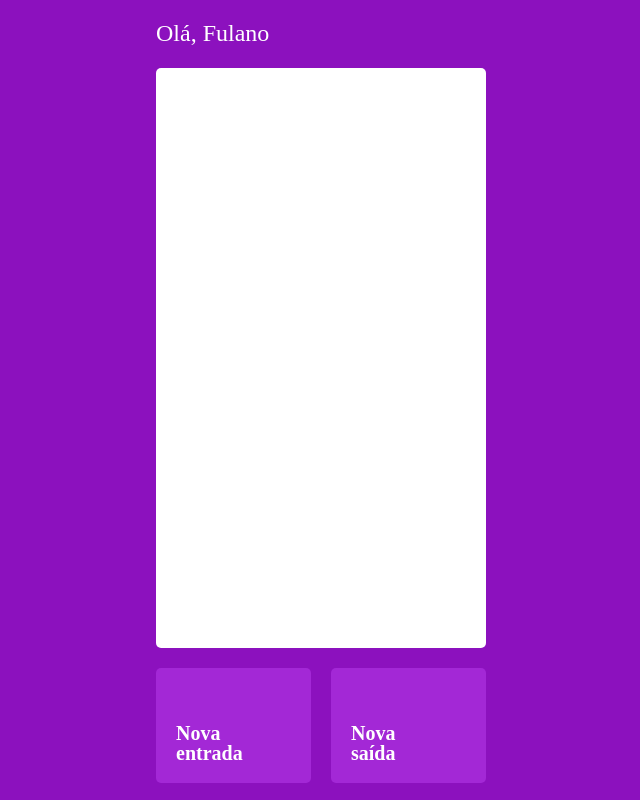
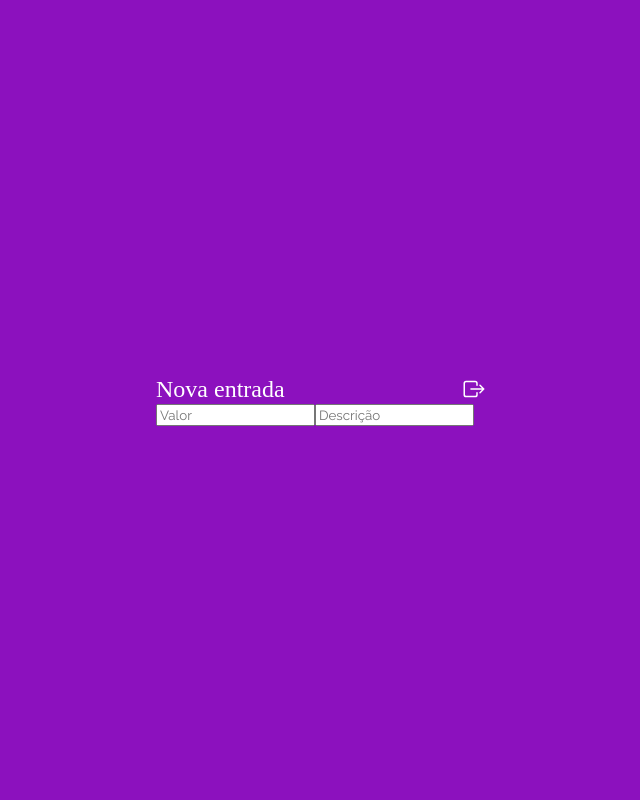
Before and after one commit to Canudin/projeto14-mywallet-front, a React (Create React App) app: page /nova-entrada in a window 1280 px wide. Shown: the whole page, without its empty margins (319-959 px from the left). Built offline with nearby package versions, Linux system fonts and the light colour scheme; no server answers; a web font is replaced by a local one.

Commit message:
v1.0.1 - Adicionada página Nova Entrada

```diff
--- a/src/App.js
+++ b/src/App.js
@@ -7,6 +7,7 @@ import AuthContext from "./contexts/AuthContext";
 import LoginPage from "./components/LoginPage";
 import SignInPage from "./components/SignInPage";
 import HomePage from "./components/HomePage";
+import NovaEntrada from "./components/NovaEntrada";
 import { useState } from "react";
 
 export default function App() {
@@ -24,7 +25,7 @@ export default function App() {
             <Route path={"/"} element={<LoginPage />} />
             <Route path={"/cadastro"} element={<SignInPage />} />
             <Route path={"/home"} element={<HomePage />} />
-            <Route path={"/nova-entrada"} element={<HomePage />} />
+            <Route path={"/nova-entrada"} element={<NovaEntrada />} />
             <Route path={"/nova-saida"} element={<HomePage />} />
           </Routes>
         </Container>
--- a/src/components/NovaEntrada.js
+++ b/src/components/NovaEntrada.js
@@ -1,19 +1,22 @@
 import styled from "styled-components";
 import { useNavigate } from "react-router-dom";
-import { useState } from "react";
+import { useState, useContext } from "react";
 import axios from "axios"
+import AuthContext from "../contexts/AuthContext";
 
 export default function Entrada() {
   const navigate = useNavigate();
+  const { userData, setUserData } = useContext(AuthContext);
   const [deposit, setDeposit] = useState({ value: "", description: "" });
 
   function handleSubmit(event){
     event.preventDefault();
-    const { email, password } = userLogin;
-    if (!email || !password) return;
+    const { value, description } = deposit;
+    if (!value || !description) return;
     const request = axios.post("http://localhost:5000/nova-entrada", {
-      email: email,
-      password: password,
+      userId: userData._id,
+      value: value,
+      description: description,
     });
     request.then((item) => {
       console.log(item);
```
